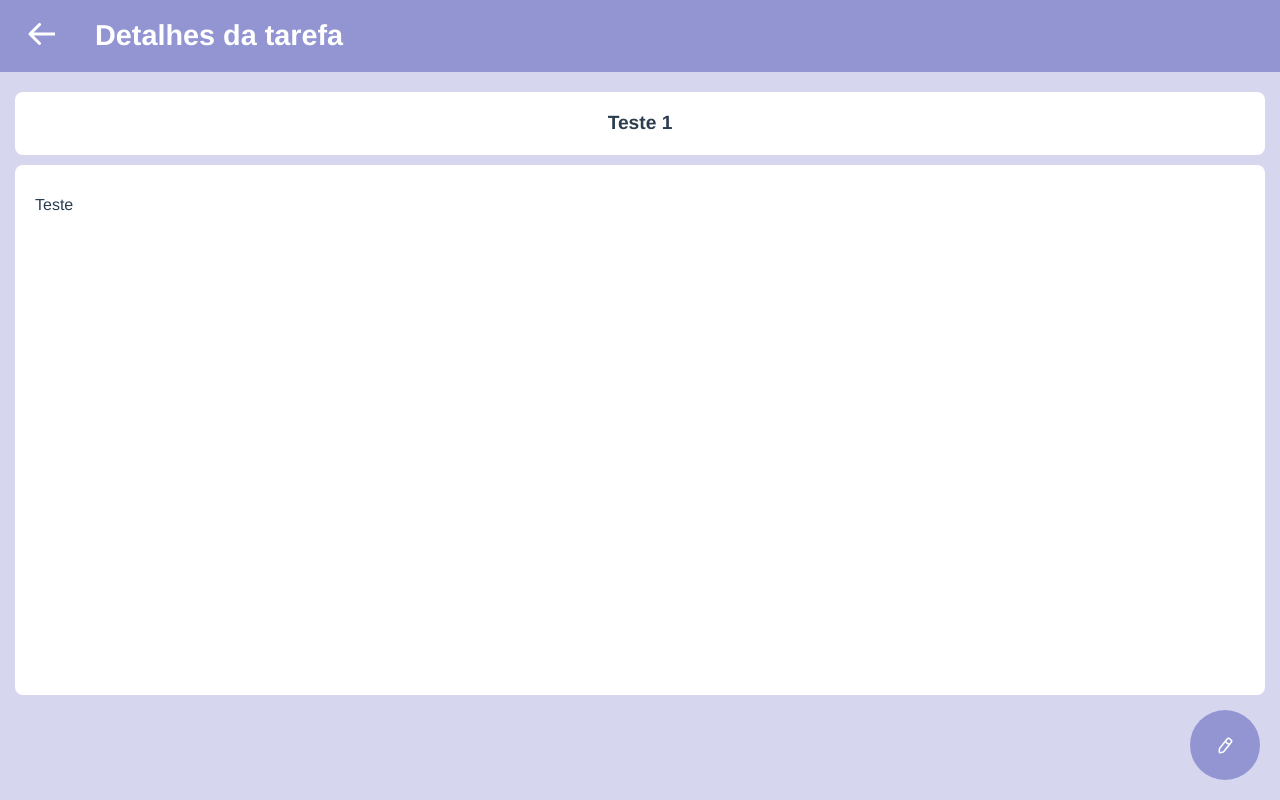
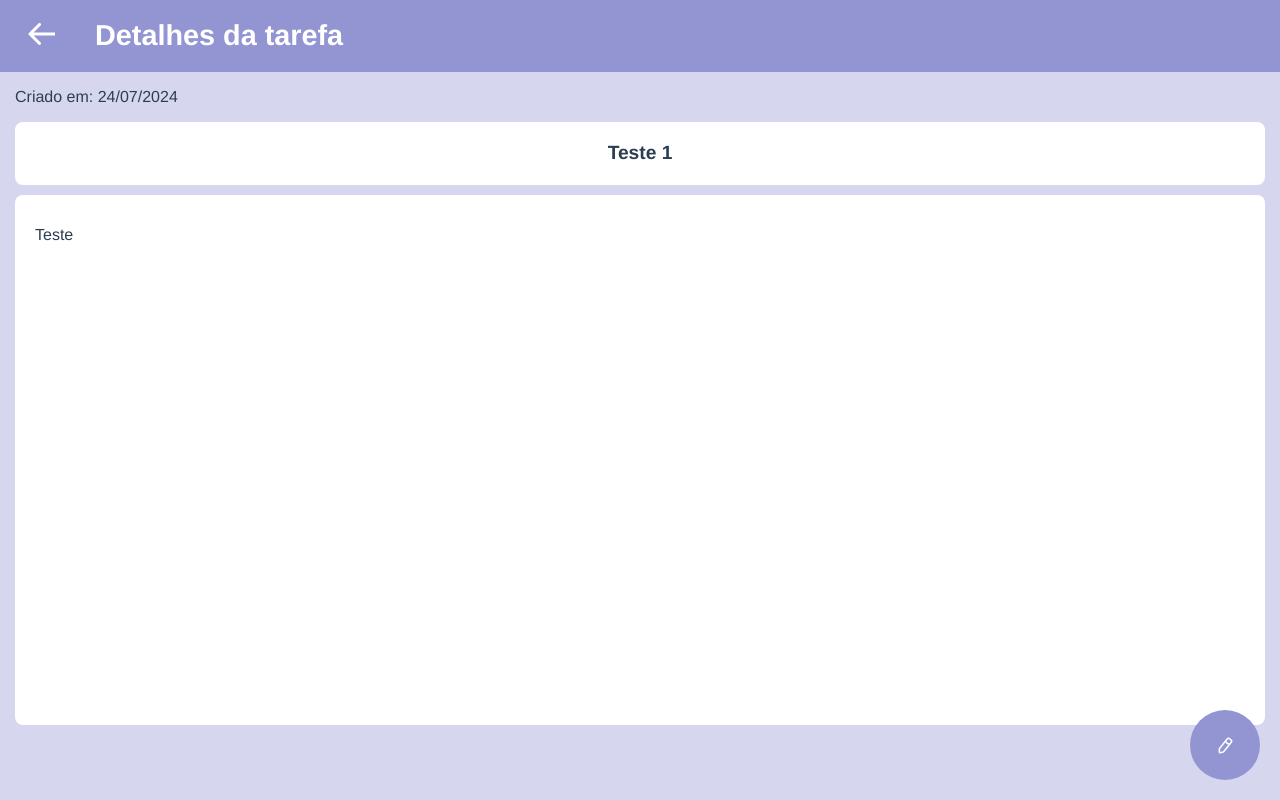
Before and after one commit to Cassio-Vileno/list, a Vue app: page /task-datails/1 in a window 1280 px wide. Built offline with nearby package versions, Linux system fonts and the light colour scheme.

Commit message:
fix: :bug: correção bug de busca de informação na tela de detalhes

```diff
--- a/src/store/index.js
+++ b/src/store/index.js
@@ -4,7 +4,7 @@ export default createStore({
   state: {
     tasks: [
       {
-        id: 1,
+        id: "1",
         title: 'Teste 1',
         details: 'Teste',
         state: 'open',
--- a/src/views/AddTask.vue
+++ b/src/views/AddTask.vue
@@ -32,7 +32,7 @@ export default {
         this.$store.commit("addTask", {
           id: (this.uuid = uuidv4()),
           title: this.title,
-          cotent: this.details,
+          details: this.details,
           state: "open",
           createAt: new Date(),
         });
--- a/src/views/EditTask.vue
+++ b/src/views/EditTask.vue
@@ -32,9 +32,7 @@ export default {
       return this.$route.params.id;
     },
     task() {
-      return this.$store.state.tasks.find(
-        (item) => item.id === parseInt(this.taskId)
-      );
+      return this.$store.state.tasks.find((item) => item.id === this.taskId);
     },
   },
   watch: {
@@ -55,6 +53,7 @@ export default {
         ...originalTask,
         title: this.title,
         details: this.details,
+        updateAt: new Date(),
       };
       this.$store.dispatch("editItem", updatedTask);
       this.$router.push("/");
--- a/src/views/TaskDatails.vue
+++ b/src/views/TaskDatails.vue
@@ -1,5 +1,11 @@
 <template>
   <HeaderTitle :title="titleHeader" />
+  <div class="info-date">
+    <p>Criado em: {{ formatDate(task.createAt) }}</p>
+    <p v-if="task.updateAt">
+      última atualização: {{ formatDate(task.updateAt) }}
+    </p>
+  </div>
   <div class="container">
     <div class="title-content">
       <h2>{{ task.title }}</h2>
@@ -44,9 +50,17 @@ export default {
       return this.$route.params.id;
     },
     task() {
-      return this.$store.state.tasks.find(
-        (item) => item.id === parseInt(this.taskId)
-      );
+      return this.$store.state.tasks.find((item) => item.id === this.taskId);
+    },
+  },
+  methods: {
+    formatDate(dateString) {
+      const date = new Date(dateString);
+      return date.toLocaleDateString("pt-BR", {
+        day: "2-digit",
+        month: "2-digit",
+        year: "numeric",
+      });
     },
   },
 };
@@ -57,7 +71,6 @@ export default {
   display: flex;
   flex-direction: column;
   gap: 10px;
-  margin-top: 20px;
   padding: 0 15px;
 }
 
@@ -94,4 +107,10 @@ export default {
   bottom: 20px;
   right: 20px;
 }
+
+.info-date {
+  display: flex;
+  padding: 0 15px;
+  justify-content: space-between;
+}
 </style>
```
